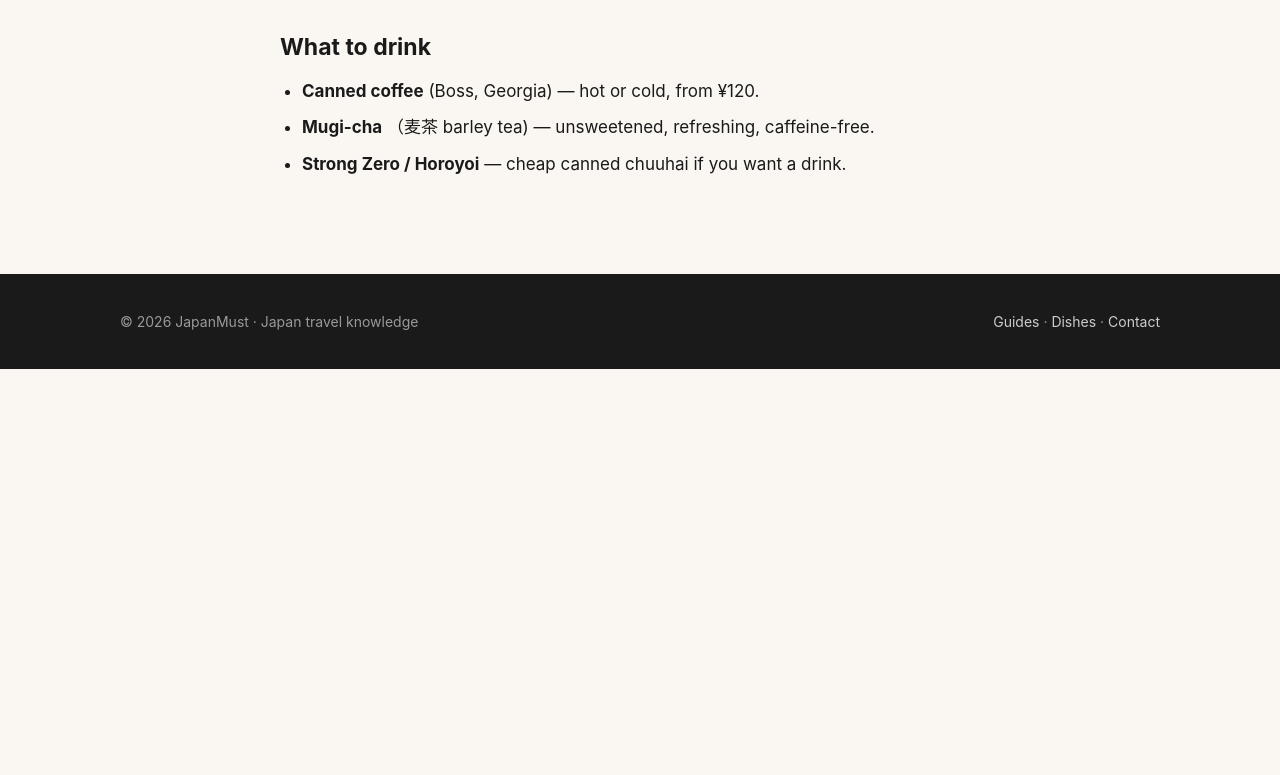
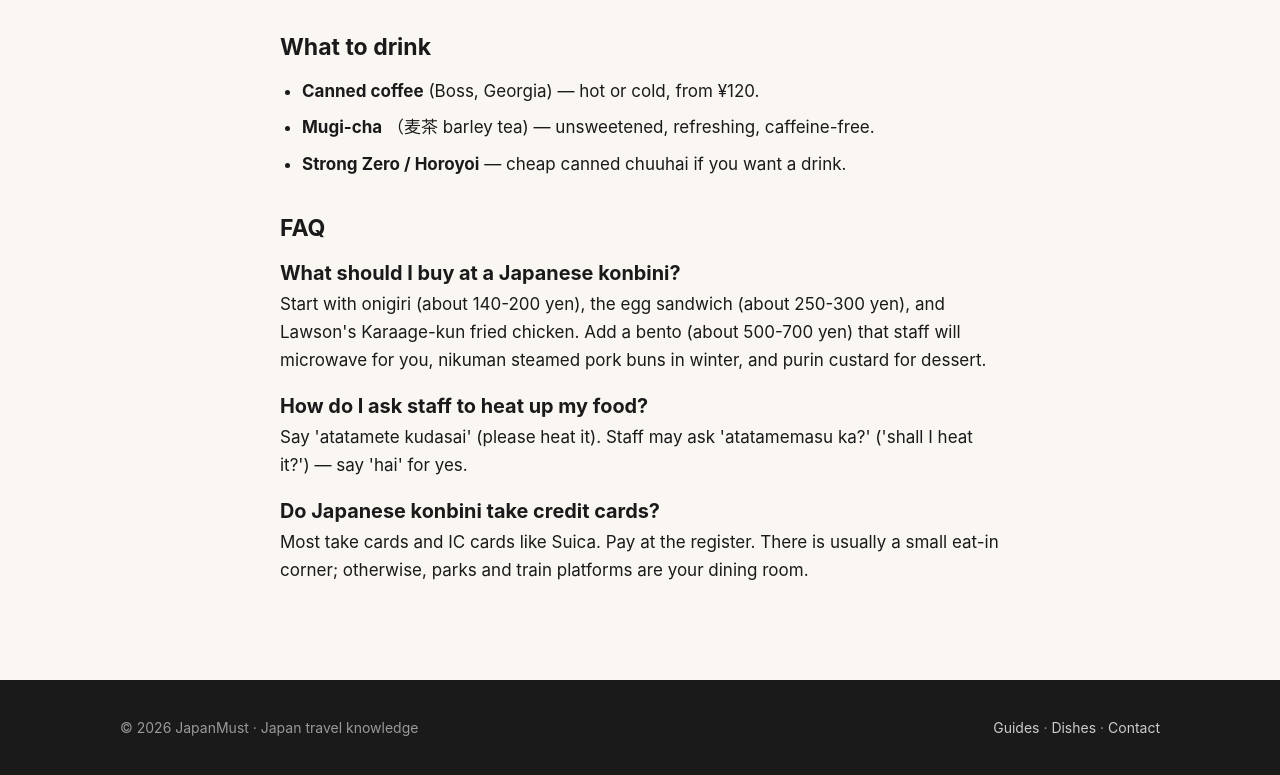
Before and after one commit to drrootBro/japanmust, a plain HTML site: page guides/konbini-food/index.html in a window 1280 px wide. Shown: the part 1190-1965 px from the top of the page. Before the commit the page ends 1559 px from the top, so only its background shows below. Drawn offline with Linux system fonts and the light colour scheme.

Commit message:
Add visible FAQ to guides/konbini-food (match FAQPage JSON-LD)
Added FAQ section with common questions about konbini food.

```diff
--- a/guides/konbini-food/index.html
+++ b/guides/konbini-food/index.html
@@ -72,6 +72,13 @@
     <li><strong>Mugi-cha</strong> （麦茶 barley tea) — unsweetened, refreshing, caffeine-free.</li>
     <li><strong>Strong Zero / Horoyoi</strong> — cheap canned chuuhai if you want a drink.</li>
   </ul>
+  <h2>FAQ</h2>
+    <h3>What should I buy at a Japanese konbini?</h3>
+    <p>Start with onigiri (about 140-200 yen), the egg sandwich (about 250-300 yen), and Lawson's Karaage-kun fried chicken. Add a bento (about 500-700 yen) that staff will microwave for you, nikuman steamed pork buns in winter, and purin custard for dessert.</p>
+    <h3>How do I ask staff to heat up my food?</h3>
+    <p>Say 'atatamete kudasai' (please heat it). Staff may ask 'atatamemasu ka?' ('shall I heat it?') — say 'hai' for yes.</p>
+    <h3>Do Japanese konbini take credit cards?</h3>
+    <p>Most take cards and IC cards like Suica. Pay at the register. There is usually a small eat-in corner; otherwise, parks and train platforms are your dining room.</p>
 </article>
 
 <footer>
```
